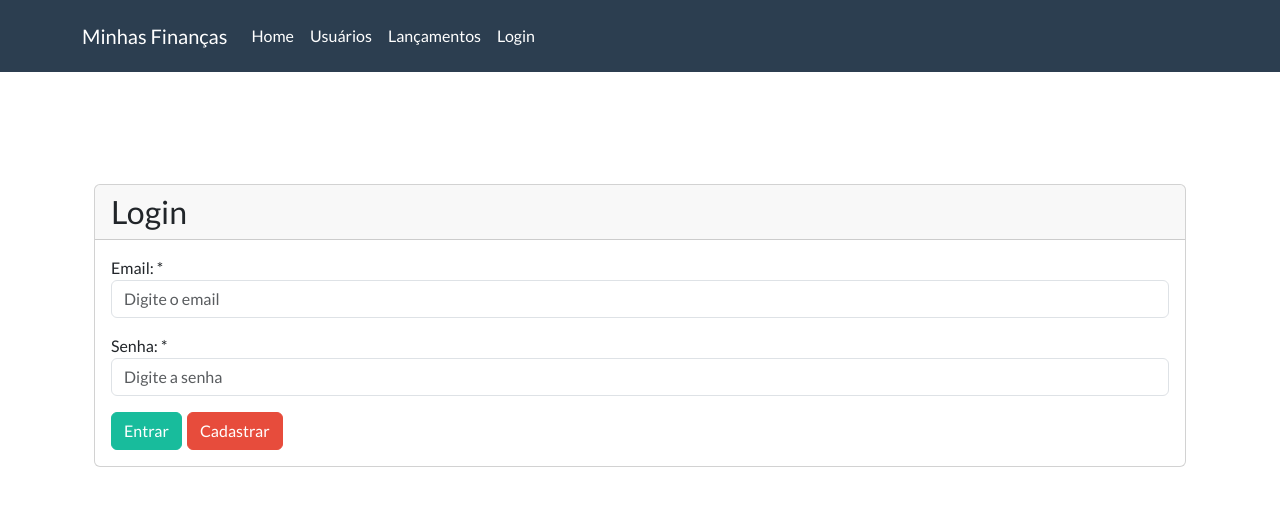
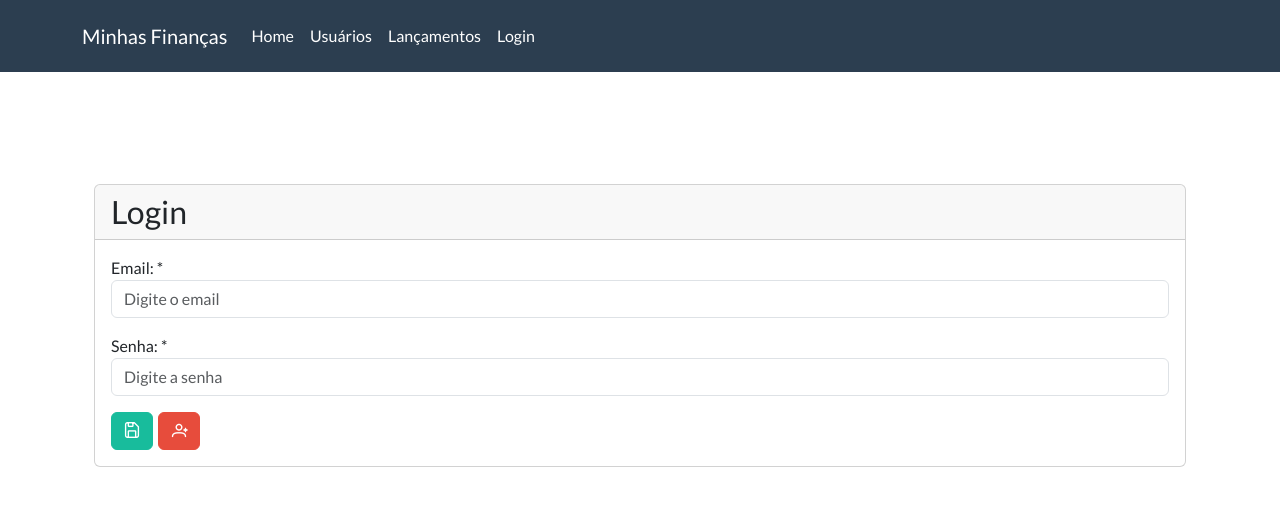
Before and after one commit to libiojunio/financas-java-react, a React (Create React App) app in the folder src/main/javaScript/: page /login in a window 1280 px wide. Shown: the top 506 px of the page. Built offline with nearby package versions, Linux system fonts and the light colour scheme.

Commit message:
Mudando icones.

```diff
--- a/src/main/javaScript/src/views/cadastro/Cadastro.jsx
+++ b/src/main/javaScript/src/views/cadastro/Cadastro.jsx
@@ -85,8 +85,8 @@ class Cadastro extends React.Component {
               type="password" className="form-control" id={idSenhaRepeticao} name={'senhaRepeticao'} onChange={this.onChange}
               placeholder="Digite a senha novamente" value={this.state.formulario.senhaRepeticao} />
           </FormGroup>
-          <Button descricao={'Salvar'} className={'btn btn-success'} onClick={this.salvar} />
-          <Button descricao={'Cancelar'} className={'btn btn-danger'} onClick={this.rotaLogin} />
+          <Button descricao={<i className={'pi pi-save'}></i>} title={'Salvar'} className={'btn btn-success'} onClick={this.salvar} />
+          <Button descricao={<i className={'pi pi-times'}></i>} title={'Cancelar'} className={'btn btn-danger'} onClick={this.rotaLogin} />
         </Card>
       </Container>
     );
--- a/src/main/javaScript/src/views/home/Home.jsx
+++ b/src/main/javaScript/src/views/home/Home.jsx
@@ -44,12 +44,10 @@ class Home extends React.Component {
         <p>E essa é sua área administrativa, utilize um dos menus ou botões abaixo para navegar pelo sistema.</p>
         <p className="lead">
           <Link to={ROTA_CADASTRO_USUARIOS} style={MARGIN_RIGHT_5PX} className="btn btn-primary btn-lg" role="button">
-            <i className="fa fa-users" ></i>
-            Cadastrar Usuário
+            <i className={'pi pi-user-plus'}></i> Cadastrar Usuário
           </Link>
           <Link to={ROTA_CONSULTA_LANCAMENTOS} className="btn btn-danger btn-lg" role="button">
-            <i className="fa fa-users"></i>
-            Cadastrar Lançamento
+            <i className={'pi pi-plus'}></i> Cadastrar Lançamento
           </Link>
         </p>
       </div>
--- a/src/main/javaScript/src/views/lancamentos/CadastroLancamentos.jsx
+++ b/src/main/javaScript/src/views/lancamentos/CadastroLancamentos.jsx
@@ -148,8 +148,8 @@ class CadastroLancamentos extends React.Component {
             </FormGroup>
           </Row>
           <Row>
-            <Button descricao={'Salvar'} className={'btn btn-success col-md-2'} style={STYLE_BTN_SALVAR} onClick={this.salvar}  />
-            <Button descricao={'Cancelar'} className={'btn btn-danger col-md-2'} onClick={this.rotaConsultarLancamento}/>
+            <Button descricao={<i className={'pi pi-save'}></i>} title={this.props.params.id ? 'Alterar' : 'Salvar'} className={'btn btn-success col-md-1'} style={STYLE_BTN_SALVAR} onClick={this.salvar}  />
+            <Button descricao={<i className={'pi pi-times'}></i>} title={'Cancelar'} className={'btn btn-danger col-md-1'} onClick={this.rotaConsultarLancamento}/>
           </Row>
         </Card>
       </Container>
--- a/src/main/javaScript/src/views/lancamentos/ConsultaLancamentos.jsx
+++ b/src/main/javaScript/src/views/lancamentos/ConsultaLancamentos.jsx
@@ -144,8 +144,8 @@ class ConsultaLancamentos extends React.Component {
                   type="text" className="form-control" id={idDescricao} name={idDescricao} onChange={this.onChange}
                   placeholder="Digite a descrição" value={this.state.formulario.descricao} />
               </FormGroup>
-              <Button descricao={'Buscar'} className={'btn btn-success'} onClick={this.buscar} />
-              <Button descricao={'Cadastrar'} className={'btn btn-warning'} onClick={this.rotaCadastrarLancamento}/>
+              <Button title={'Buscar'} descricao={<i className={'pi pi-search-plus'}></i>} className={'btn btn-success'} onClick={this.buscar} />
+              <Button title={'Cadastrar'} descricao={<i className={'pi pi-plus'}></i>} className={'btn btn-warning'} onClick={this.rotaCadastrarLancamento}/>
             </Container>
           </Row>
           <Row>
--- a/src/main/javaScript/src/views/login/Login.jsx
+++ b/src/main/javaScript/src/views/login/Login.jsx
@@ -68,8 +68,10 @@ class Login extends React.Component {
                  type="password" className="form-control" id={idSenha} onChange={this.onChange}
                  placeholder="Digite a senha" value={this.state.inputSenha}/>
              </FormGroup>
-             <Button onClick={this.autenticar} descricao={'Entrar'} className={'btn btn-success'}/>
-             <Button descricao={'Cadastrar'} className={'btn btn-danger'} onClick={this.rotaCadastroUsuarios}/>
+             <Button descricao={<i className={'pi pi-save'}></i>} title={'Entrar'}
+                     onClick={this.autenticar} className={'btn btn-success'}/>
+             <Button descricao={<i className={'pi pi-user-plus'}></i>} title={'Cadastrar'}
+                     className={'btn btn-danger'} onClick={this.rotaCadastroUsuarios}/>
            </fieldset>
          </Card>
       </Container>
```
